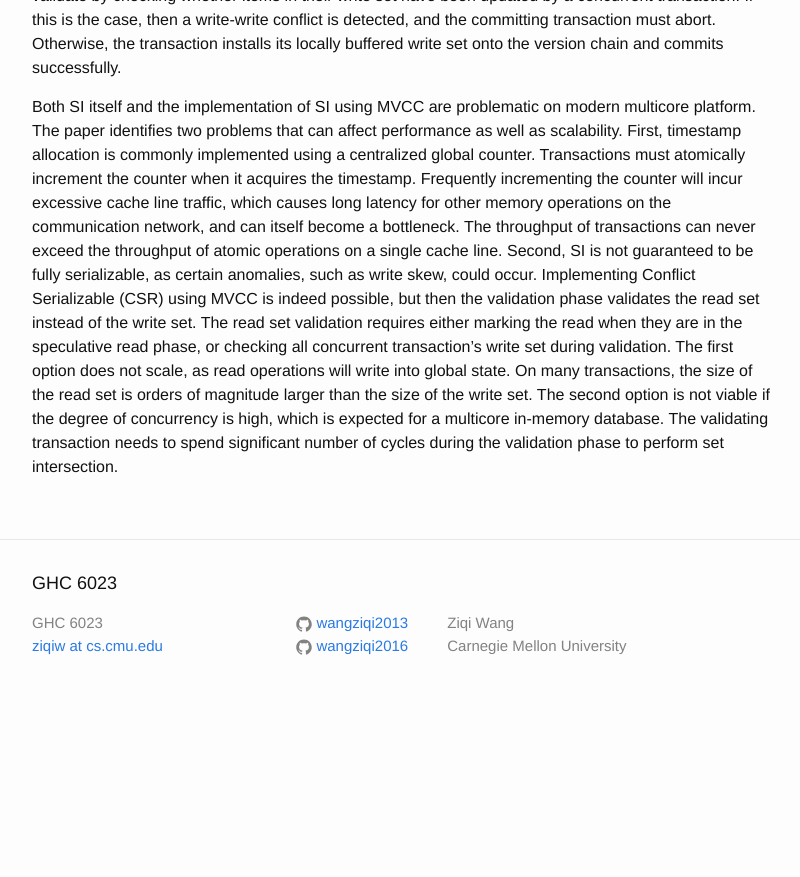
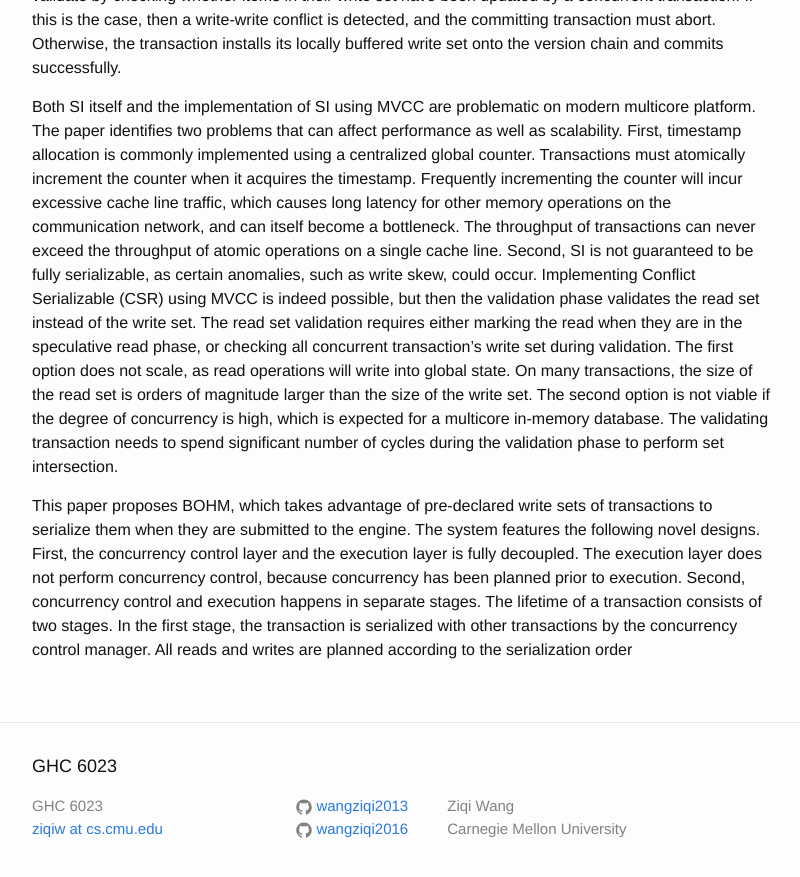
Before and after one commit to wangziqi2013/wangziqi2013.github.io, a Jekyll site: the page built from _posts/2018-06-28-Rethinking-Serializable-MVCC.markdown, in a window 1280 px wide and 900 px high, scrolled down 676 px. Shown: the top 877 px of the window, without its empty margins (238-1038 px from the left). Built offline with Jekyll 4.4.1, drawn with Linux system fonts in a browser that asks for light colours; before the commit the page ends 1393 px from its top, so only the background shows below that.

Commit message:
Working on features

```diff
--- a/_posts/2018-06-28-Rethinking-Serializable-MVCC.markdown
+++ b/_posts/2018-06-28-Rethinking-Serializable-MVCC.markdown
@@ -40,3 +40,11 @@ scale, as read operations will write into global state. On many transactions, th
 orders of magnitude larger than the size of the write set. The second option is not viable if the degree
 of concurrency is high, which is expected for a multicore in-memory database. The validating transaction needs
 to spend significant number of cycles during the validation phase to perform set intersection.
+
+This paper proposes BOHM, which takes advantage of pre-declared write sets of transactions to serialize
+them when they are submitted to the engine. The system features the following novel designs. First, the
+concurrency control layer and the execution layer is fully decoupled. The execution layer does not perform
+concurrency control, because concurrency has been planned prior to execution. Second, concurrency control and
+execution happens in separate stages. The lifetime of a transaction consists of two stages. In the first
+stage, the transaction is serialized with other transactions by the concurrency control manager. All reads
+and writes are planned according to the serialization order
```
